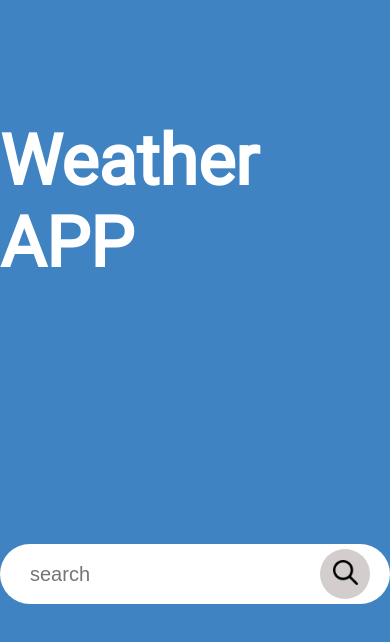
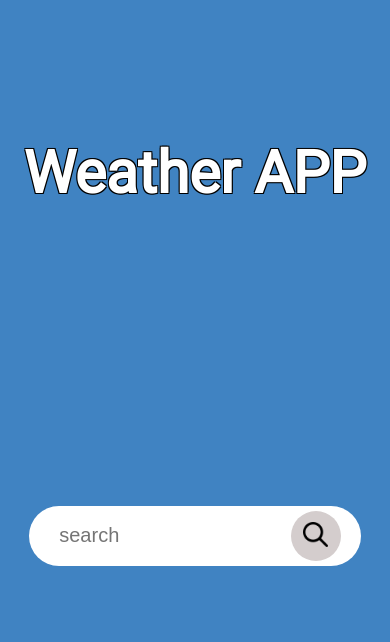
Before and after one commit to GabrielBRQ/weather-app, a website built with webpack: page dist/index.html in a window 390 px wide. Built offline with Linux system fonts and the light colour scheme.

Commit message:
add responsive design

```diff
--- a/src/style.css
+++ b/src/style.css
@@ -155,3 +155,29 @@ button{
   from { background-position: 0 0; }
   to { background-position: -8000px 3000px; }
 }
+
+@media only screen and (max-width: 920px)  {
+  header{
+    font-size: 15vw;
+    text-shadow:
+      -1px -1px 0 #000,
+      1px -1px 0 #000,
+      -1px 1px 0 #000,
+      1px 1px 0 #000;
+  }
+
+  .temp-title p {
+    font-size: 7.5vw;
+    z-index: 2;
+  }
+
+  .search-div{
+    width: 85%;
+    max-width: 500px;
+  }
+
+  input{
+    padding-right: 0;
+    width: 10px;
+  }
+}
```
Also changed, not shown: dist/bundle.js.
